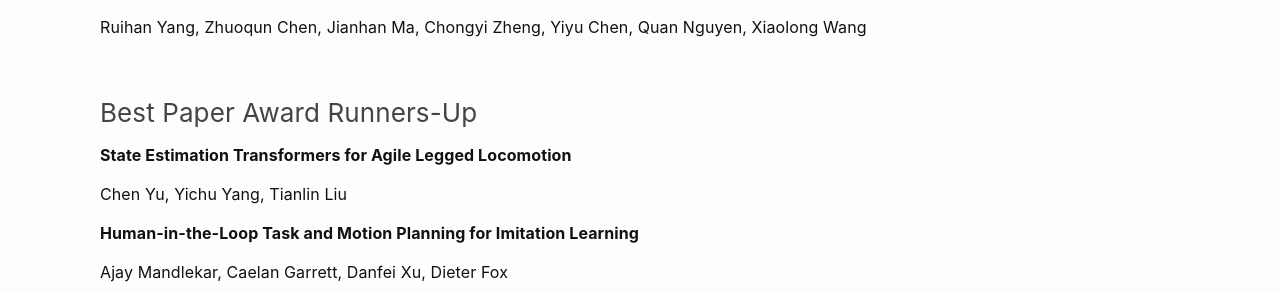
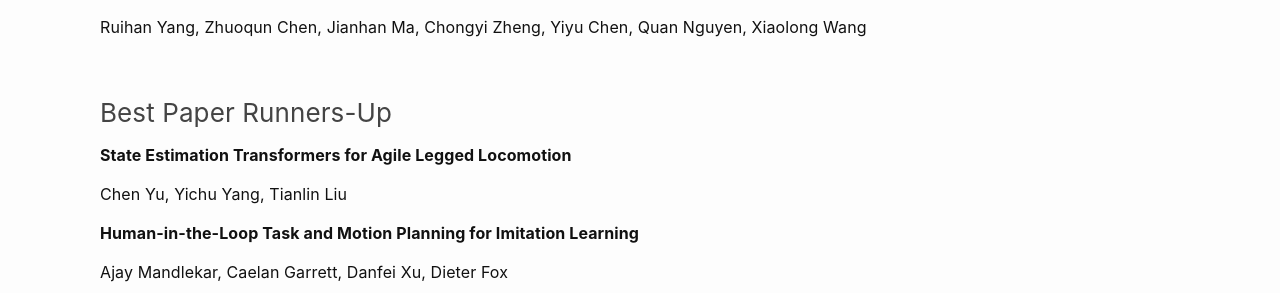
Before and after one commit to corl2023deployable/corl2023deployable.github.io, a Jekyll site: the page built from schedule.md, in a window 1280 px wide and 900 px high, scrolled down 1863 px. Shown: the part 412-705 px from the top of the window. Built offline with Jekyll 4.4.1, drawn with Linux system fonts in a browser that asks for light colours.

Commit message:
typo fix

```diff
--- a/schedule.md
+++ b/schedule.md
@@ -30,7 +30,7 @@ The first 3 presentations take 5 minutes each, and the last 3 take 3 minutes eac
 
 Ruihan Yang, Zhuoqun Chen, Jianhan Ma, Chongyi Zheng, Yiyu Chen, Quan Nguyen, Xiaolong Wang
 
-### Best Paper Award Runners-Up
+### Best Paper Runners-Up
 **State Estimation Transformers for Agile Legged Locomotion**
 
 Chen Yu, Yichu Yang, Tianlin Liu
```
